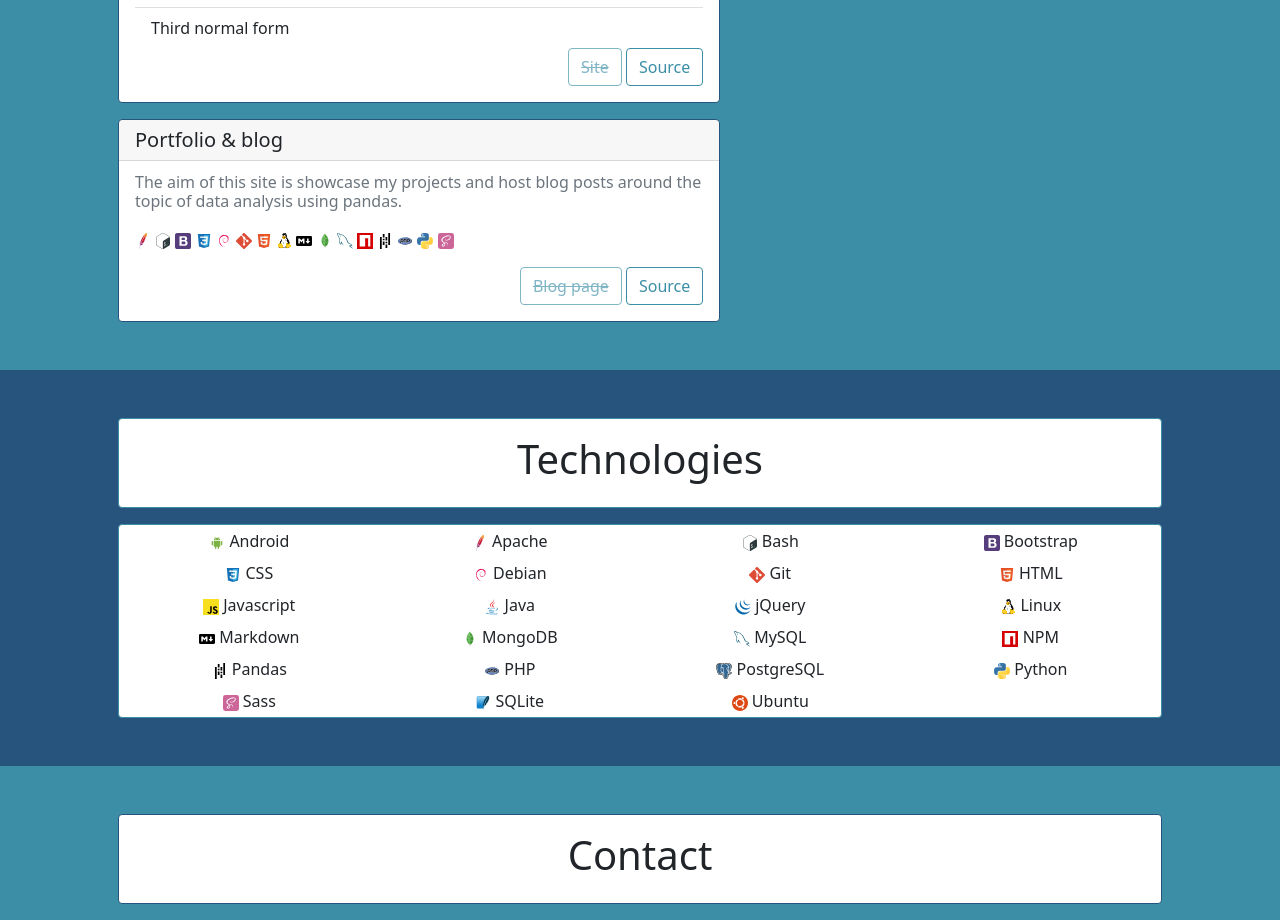
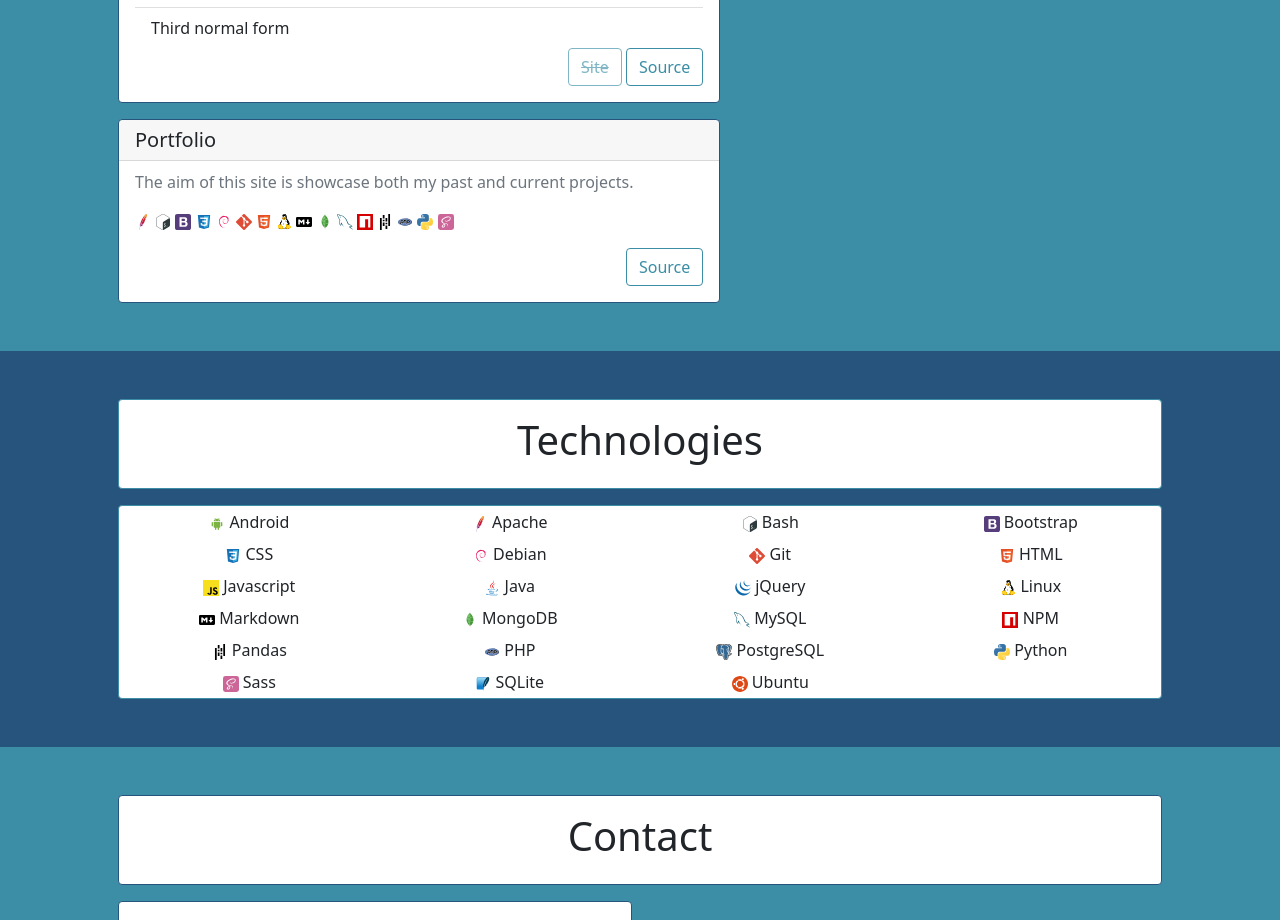
Before and after one commit to alexander-crawford/alexander-crawford.github.io, a website: page index.html in a window 1280 px wide. Shown: the part 1360-2280 px from the top of the page. Drawn offline with Linux system fonts and the light colour scheme.

Commit message:
Remove blog button, mention of blog in card title and mention of blog in the card descrption

```diff
--- a/index.html
+++ b/index.html
@@ -106,10 +106,10 @@
         <div class="row g-3">
           <div class="col-lg-7 order-lg-2">
             <div class="card border border-secondary">
-              <h5 class="card-title card-header">Portfolio & blog</h5>
+              <h5 class="card-title card-header">Portfolio</h5>
               <div class="card-body">
                 <h6 class="card-subtitle mb-2 text-muted">
-                  <p>The aim of this site is showcase my projects and host blog posts around the topic of data analysis using pandas.</p>
+                  <p>The aim of this site is showcase both my past and current projects.</p>
                 </h6>
                 <p>
                   <img src="svg/apache.svg" alt="apache logo" title="Apache">
@@ -130,7 +130,6 @@
                   <img src="svg/sass.svg" alt="sass logo" title="Sass">
                 </p>
                 <div class="text-end">
-                  <a href="#" class="btn btn-outline-primary disabled text-decoration-line-through">Blog page</a>
                   <a href="https://github.com/alexander-crawford/alexander-crawford.github.io" class="btn btn-outline-primary">Source</a>
                 </div>
               </div>
```
